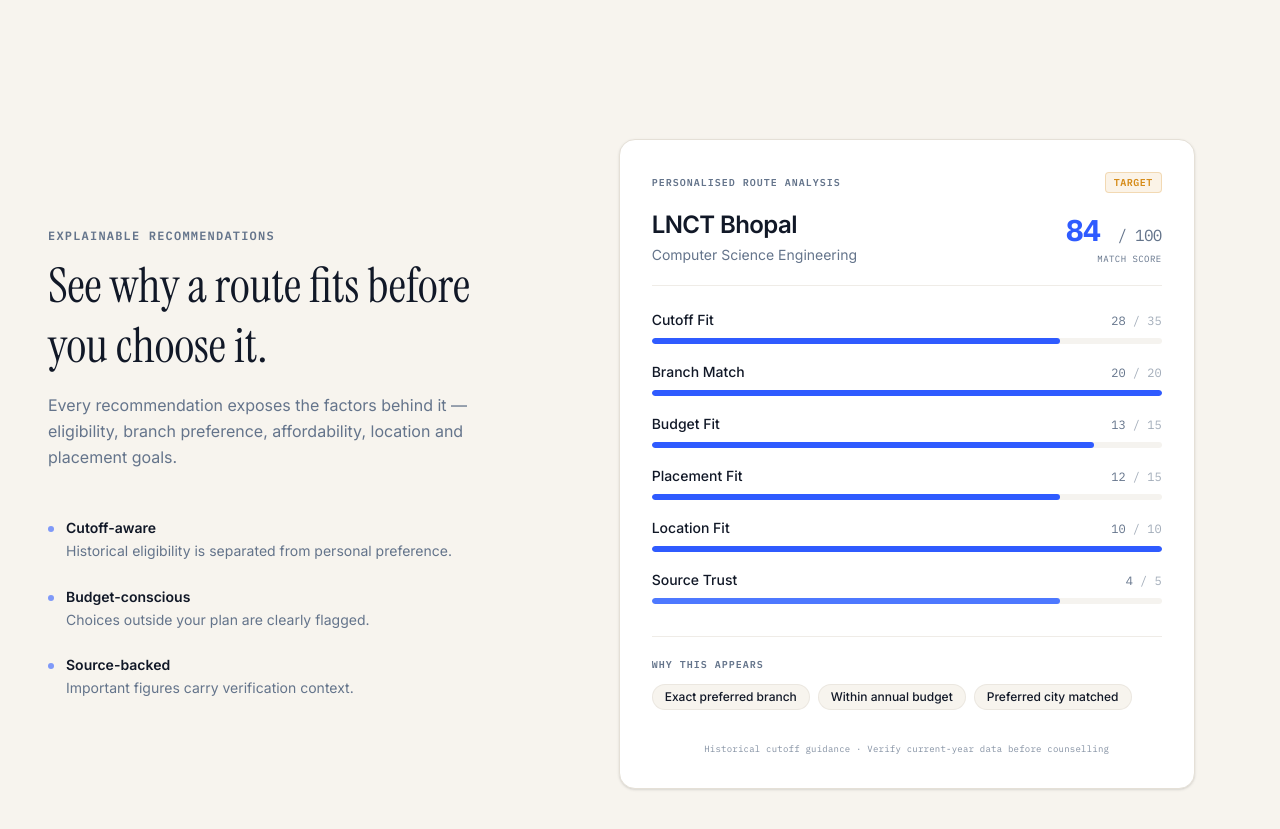
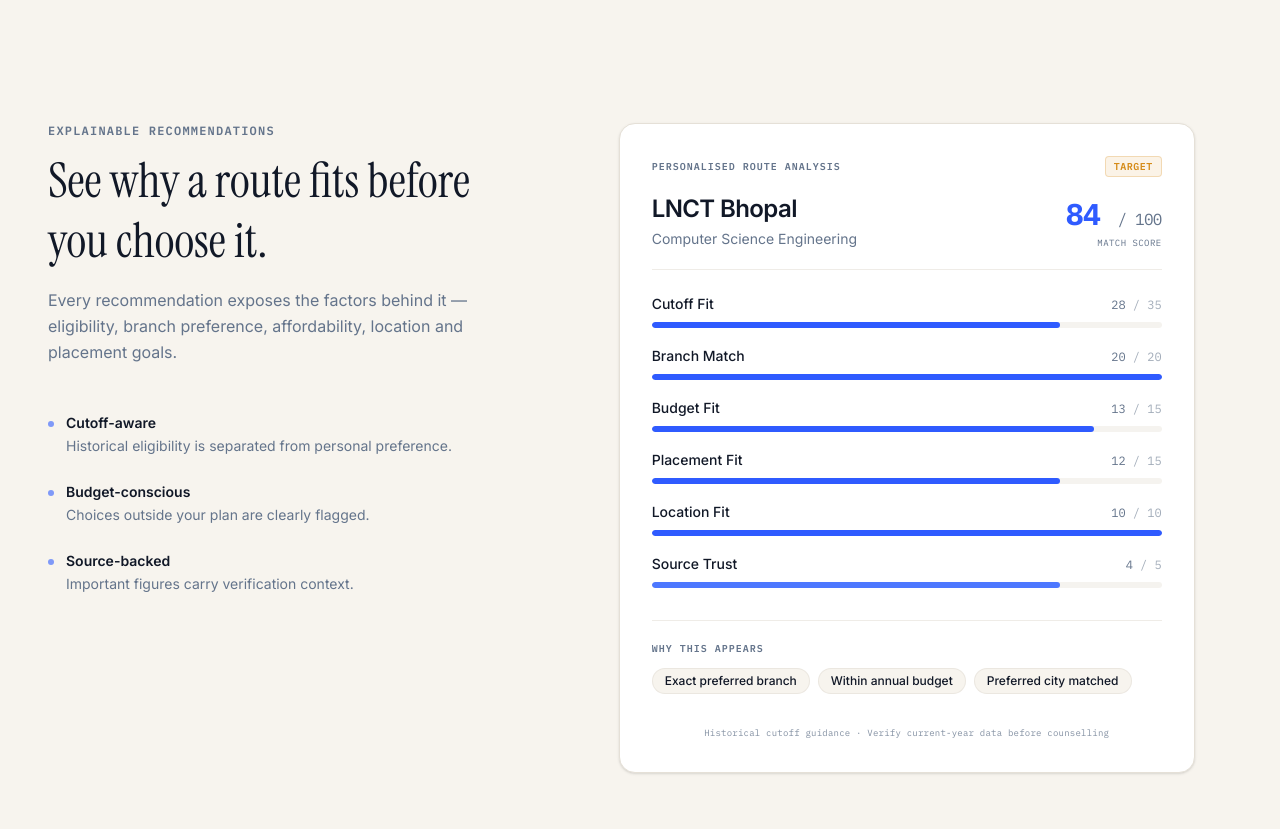
Before and after one commit to Shaurya-agrawal782/ChoicePilot, a Next.js app: page / in a window 1280 px wide. Shown: the part 1400-2229 px from the top of the page. Built offline with nearby package versions, Linux system fonts and the light colour scheme.

Commit message:
feat: add explainable recommendation preview section

```diff
--- a/components/landing/RecommendationPreviewSection.tsx
+++ b/components/landing/RecommendationPreviewSection.tsx
@@ -9,9 +9,9 @@
   ];
 
   return (
-    <section className="relative w-full bg-paper text-ink pt-0 md:pt-2 lg:pt-4 pb-20 md:pb-28 lg:pb-36">
+    <section className="relative w-full bg-paper text-ink pt-0 pb-20 md:pb-28 lg:pb-36">
       <div className="max-w-7xl mx-auto px-6 md:px-12">
-        <div className="grid grid-cols-1 lg:grid-cols-12 gap-12 lg:gap-16 xl:gap-24 items-center">
+        <div className="grid grid-cols-1 lg:grid-cols-12 gap-12 lg:gap-16 xl:gap-24 items-start">
 
           {/* Left Column: Editorial Explanation Content */}
           <div className="lg:col-span-5 flex flex-col justify-center">
```
